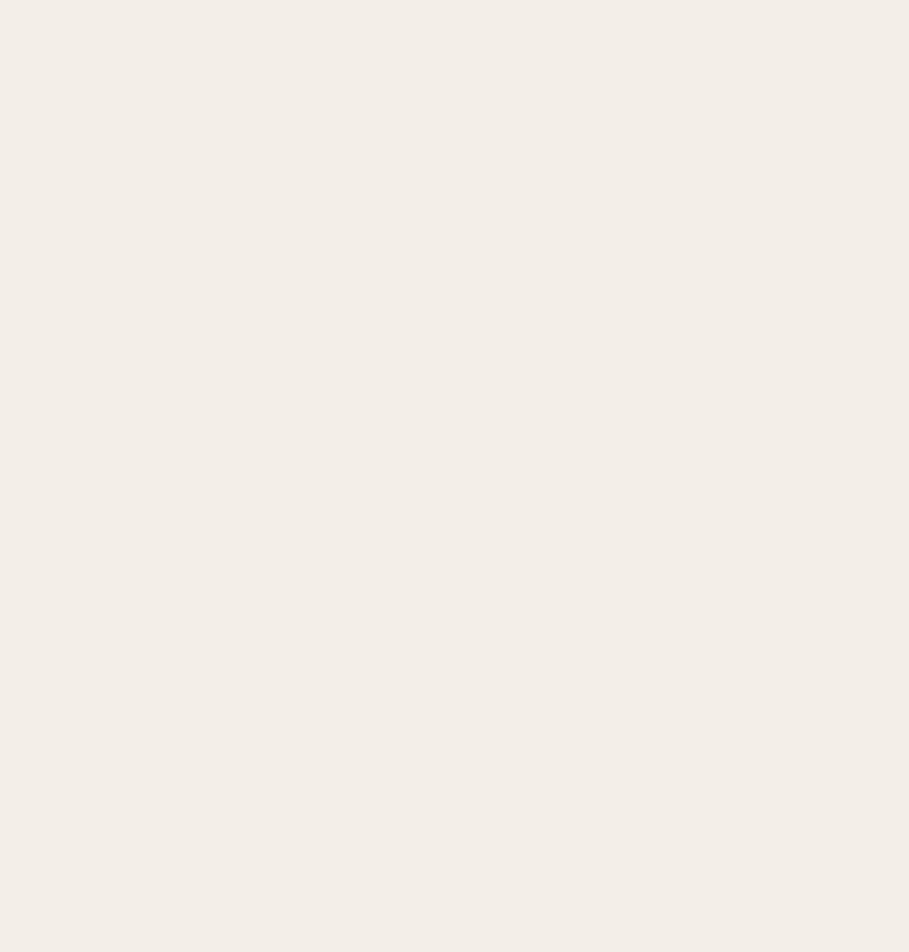
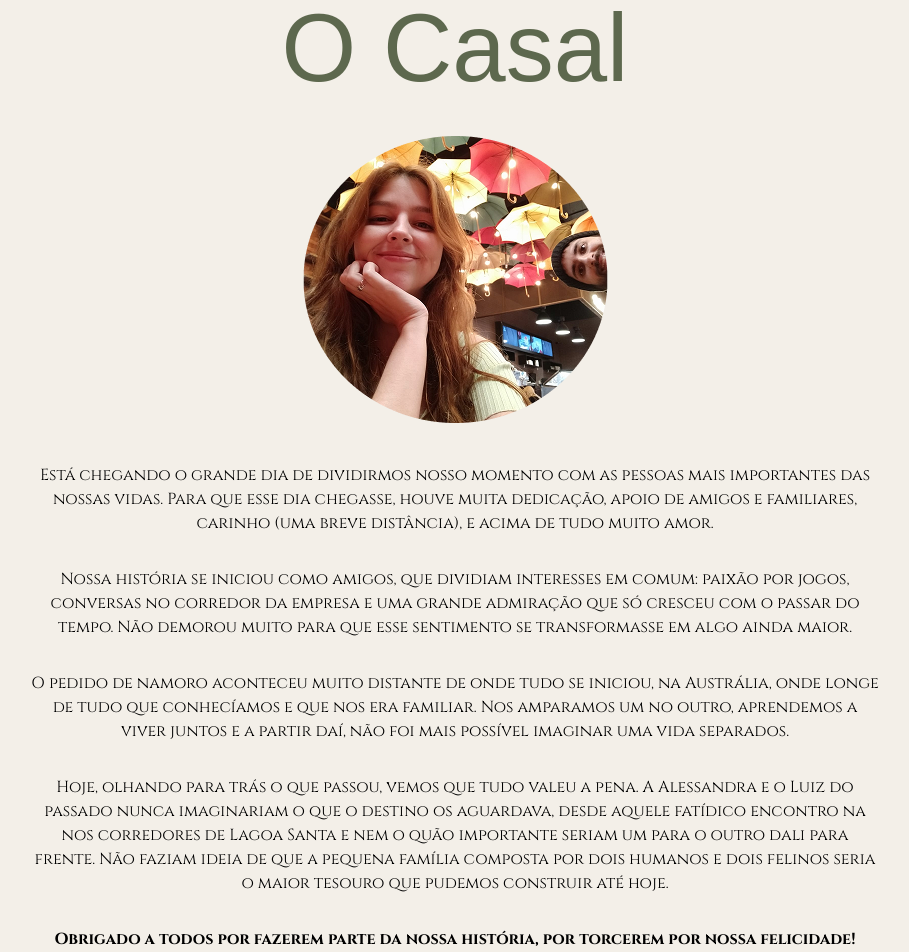
Before and after one commit to Jota-ribeiro/wedding-site, a Next.js app: page / in a window 1280 px wide. Shown: the part 860-1812 px from the top of the page, without its empty margins (185-1094 px from the left). Before the commit the page ends 808 px from the top, so only its background shows below. Built offline with nearby package versions, Linux system fonts and the light colour scheme; a web font is replaced by a local one.

Commit message:
cria second section

```diff
--- a/app/page.tsx
+++ b/app/page.tsx
@@ -2,10 +2,25 @@ import TitleSection from "@/components/sections/TitleSection";
 import clsx from "clsx";
 import Image from "next/image";
 
+import casalImg from '@/public/img/img-casal.png'
+import imgFlor from '@/public/img/img-flor-2.svg'
+
 export default function Home() {
   return (
-    <main className={clsx('w-full flex flex-col items-center', 'px-6 py-7',)}>
+    <main className={clsx('w-full flex flex-col items-center', 'px-6 py-7', 'gap-10 md:gap-20')}>
       <TitleSection />
+      <section className={clsx('w-full flex flex-col items-center', 'gap-5 md:gap-10')}>
+        <p className={clsx('font-beau text-musgo', 'text-3xl md:text-8xl')}>O Casal</p>
+        <Image className={clsx('w-8/12 md:w-auto')} src={casalImg} alt="" />
+        <div className={clsx('w-full max-h-64 md:max-h-none overflow-auto md:overflow-hidden px-3 md:px-48', 'font-cinzel leading-6 text-[10px] md:text-base text-center', 'flex flex-col gap-8')}>
+          <p>Está chegando o grande dia de dividirmos nosso momento com as pessoas mais importantes das nossas vidas. Para que esse dia chegasse, houve muita dedicação, apoio de amigos e familiares, carinho (uma breve distância), e acima de tudo muito amor.</p>
+          <p>Nossa história se iniciou como amigos, que dividiam interesses em comum: paixão por jogos, conversas no corredor da empresa e uma grande admiração que só cresceu com o passar do tempo. Não demorou muito para que esse sentimento se transformasse em algo ainda maior.</p>
+          <p>O pedido de namoro aconteceu muito distante de onde tudo se iniciou, na Austrália, onde longe de tudo que conhecíamos e que nos era familiar. Nos amparamos um no outro, aprendemos a viver juntos e a partir daí, não foi mais possível imaginar uma vida separados.</p>
+          <p>Hoje, olhando para trás o que passou, vemos que tudo valeu a pena. A Alessandra e o Luiz do passado nunca imaginariam o que o destino os aguardava, desde aquele fatídico encontro na nos corredores de Lagoa Santa e nem o quão importante seriam um para o outro dali para frente. Não faziam ideia de que a pequena família composta por dois humanos e dois felinos seria o maior tesouro que pudemos construir até hoje.</p>
+          <p className={clsx('text-[#000000] font-bold')}>Obrigado a todos por fazerem parte da nossa história, por torcerem por nossa felicidade!</p>
+        </div>
+        <Image className={clsx('w-2/12 md:w-auto')} src={imgFlor} alt="" />
+      </section>
     </main>
   );
 }
```
Also changed, not shown: public/img/img-casal.png (added), public/img/img-flor-2.svg (added).
